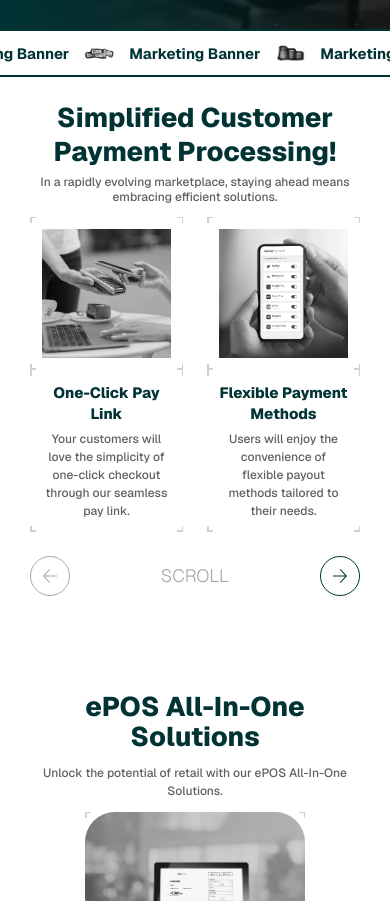
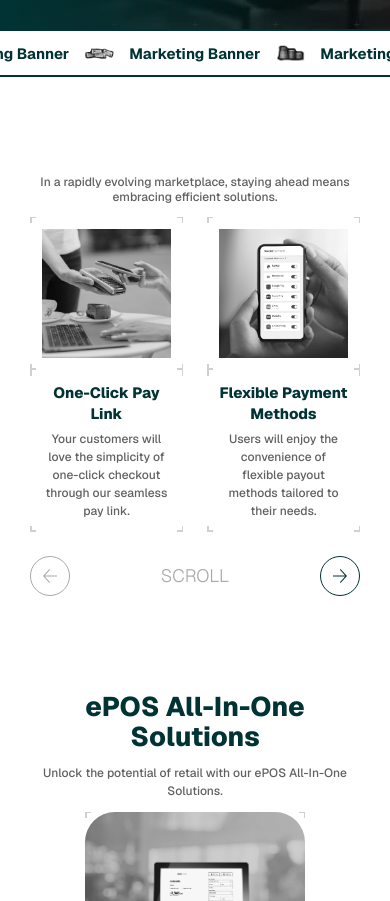
Before and after one commit to arshaan-abh/payments-landing, a Next.js app: page / in a window 390 px wide. Shown: the part 815-1716 px from the top of the page. Built offline with nearby package versions, Linux system fonts and the light colour scheme; grey boxes are pictures that could not be loaded.

Commit message:
Add first scroll animation

```diff
--- a/app/_components/features-one/index.tsx
+++ b/app/_components/features-one/index.tsx
@@ -1,6 +1,6 @@
 "use client";
 import Image from "next/image";
-import React, { FC, ReactNode } from "react";
+import React, { FC, ReactNode, useContext } from "react";
 import featureImageOne from "../../../public/one-click.jpg";
 import featureImageTwo from "../../../public/pay-method.jpg";
 import featureImageThree from "../../../public/currency.jpg";
@@ -8,8 +8,12 @@ import useSlider from "../features-seven/Slider";
 import useResponsiveState from "./useResponsiveState";
 import { SlideButton } from "../features-seven";
 import { ArrowLeftIcon, ArrowRightIcon } from "../icons";
+import { Context } from "@/app/page";
+import { motion } from "framer-motion";
 
 const FeatureOne: FC<CardProps> = ({}) => {
+	const isIntersecting = useContext(Context)[1];
+
 	const visibleSlidesNumber = useResponsiveState<number>({
 		defaultState: 1,
 		breakpoints: [
@@ -52,8 +56,15 @@ const FeatureOne: FC<CardProps> = ({}) => {
 		<div className="flex h-full w-full flex-col px-10 py-4 lg:px-20 xl:max-w-screen-1.5xl xl:px-30">
 			<div className="min-h-[1rem] grow" />
 			<div className="flex flex-col items-center gap-x-8 gap-y-2 md:flex-row">
-				<div className="text-center text-4xl font-extrabold leading-tight text-primary md:w-1/2 md:text-left">
-					Simplified Customer Payment Processing!
+				<div className="md:w-1/2">
+					<motion.div
+						className="overflow-hidden text-center text-4xl font-extrabold leading-tight text-primary transition-all ease-linear md:text-left"
+						animate={{
+							width: `calc(${isIntersecting} * 100%)`,
+						}}
+					>
+						Simplified&nbsp;Customer Payment&nbsp;Processing!
+					</motion.div>
 				</div>
 				<div className="text-center text-base font-medium leading-tight text-gray-200 md:w-1/2 md:text-left">
 					<p className="inline">
--- a/app/page.tsx
+++ b/app/page.tsx
@@ -22,7 +22,7 @@ import Grid from "./_components/grid";
 import useResponsiveState from "./_components/features-one/useResponsiveState";
 import { createContext } from "react";
 
-const Context = createContext<number[]>([]);
+export const Context = createContext<number[]>([]);
 
 export default function Home() {
 	const isMobile = useResponsiveState<boolean>({
```
